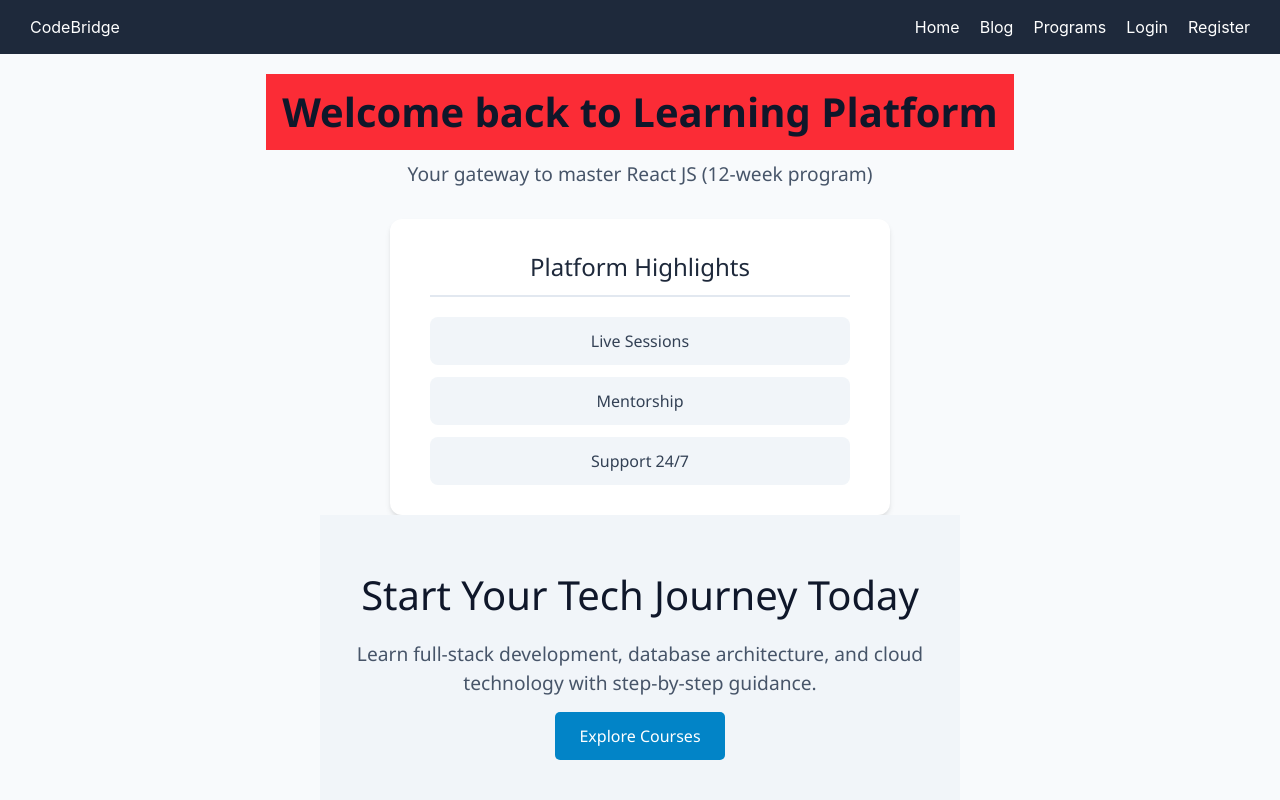
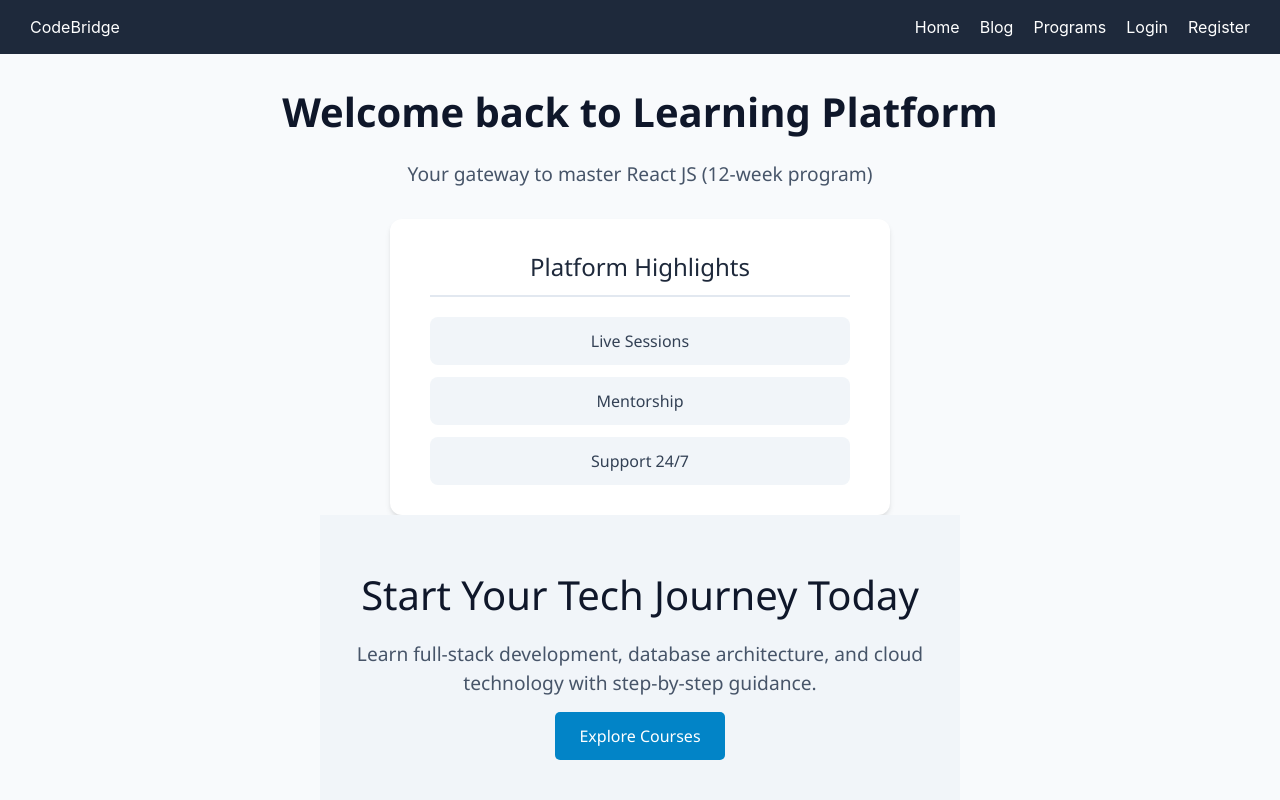
Before and after one commit to Achilyt-boy/codewhat, a React (Vite) app: page / in a window 1280 px wide. Shown: the top 800 px of the page. Built offline with nearby package versions, Linux system fonts and the light colour scheme.

Commit message:
Yellow higlightening on search bar

```diff
--- a/src/pages/Home.jsx
+++ b/src/pages/Home.jsx
@@ -9,7 +9,7 @@ const Home = () => {
   return (
     <>
       <div className="home">
-        <h1 className="home-title bg-red-500 text-white px-4 py-2">Welcome back to {platFormName}</h1>
+        <h1 className="home-title text-white px-4 py-2">Welcome back to {platFormName}</h1>
         <p className="home-subtitle">Your gateway to master React JS ({coursePeriod}-week program)</p>
         <div className="home-card">
           <h2 className="home-heading">Platform Highlights</h2>
```
